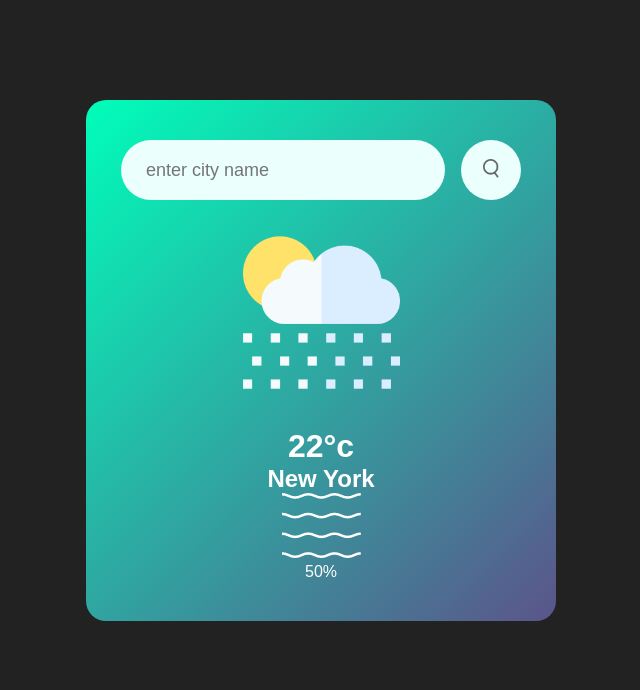
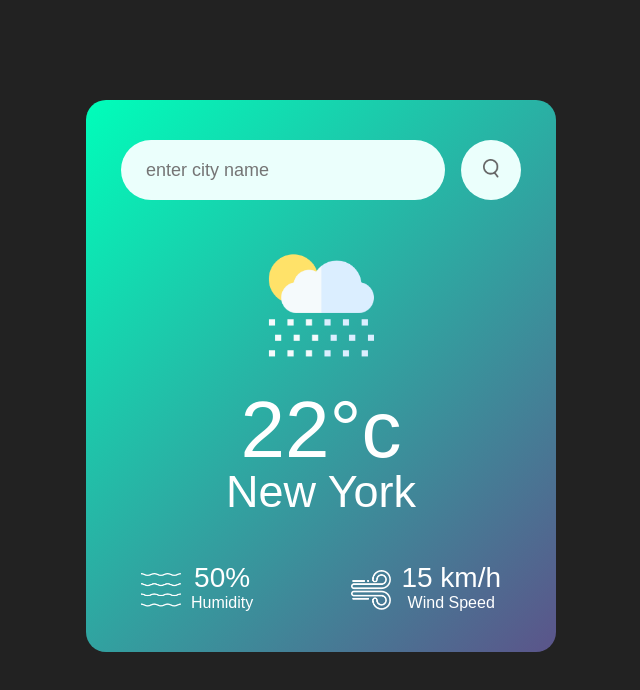
Before and after one commit to arifmbipu/weather-app-js, a plain HTML site: page index.html in a window 1280 px wide. Shown: the whole page, without its empty margins (319-959 px from the left). Drawn offline with Linux system fonts and the light colour scheme.

Commit message:
Changes in HTML & CSS
Added few necessary codes in HTML, CSS

```diff
--- a/index.html
+++ b/index.html
@@ -21,6 +21,14 @@
                     <img src="images/humidity.png">
                     <div>
                         <p class="humidity">50%</p>
+                        <p>Humidity</p>
+                    </div>
+                </div>
+                <div class="col">
+                    <img src="images/wind.png">
+                    <div>
+                        <p class="wind">15 km/h</p>
+                        <p>Wind Speed</p>
                     </div>
                 </div>
             </div>
--- a/style.css
+++ b/style.css
@@ -47,3 +47,36 @@ body{
 .search button img{
     width: 16px;
 }
+.weather-icon{
+    width: 150px;
+    margin-top: 30px;
+}
+.weather h1{
+    font-size: 80px;
+    font-weight: 500;
+}
+.weather h2{
+    font-size: 45px;
+    font-weight: 400;
+    margin-top: -10px;
+}
+.details{
+    display: flex;
+    align-items: center;
+    justify-content: space-between;
+    padding: 0 20px;
+    margin-top: 50px;
+}
+.col{
+    display: flex;
+    align-items: center;
+    text-align: center;
+}
+.col img{
+    width: 40px;
+    margin-right: 10px;
+}
+.humidity, .wind{
+    font-size: 28px;
+    margin-top: -6px;
+}
```
